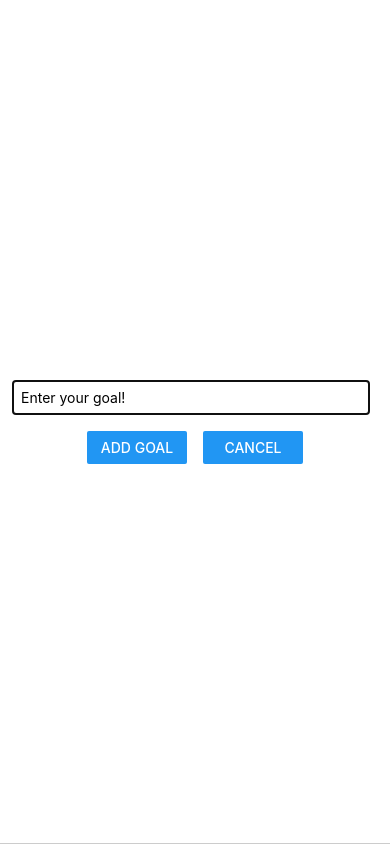
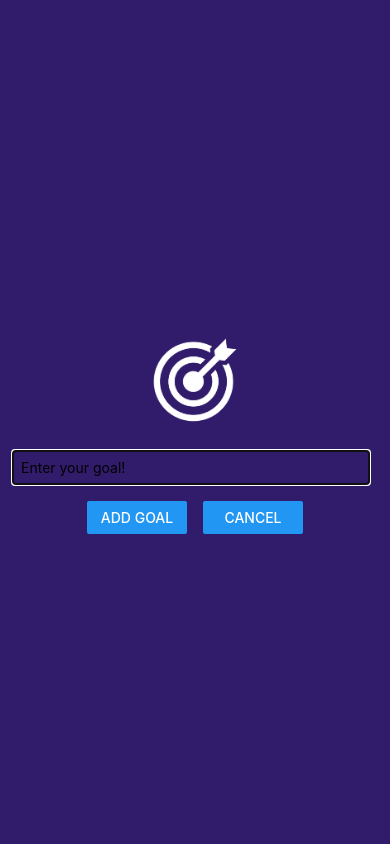
Before and after one commit to M-hossameldine/React-Native-P-01, a React Native app: screen / in a window 390 px wide. Both pictures are taken after a click on the button "ADD NEW GOAL". Built offline with nearby package versions, Linux system fonts and the light colour scheme.

Commit message:
feature: add goal modal image

```diff
--- a/components/GoalInput.js
+++ b/components/GoalInput.js
@@ -1,6 +1,13 @@
 import { useState } from "react";
 
-import { Modal, View, TextInput, Button, StyleSheet } from "react-native";
+import {
+  Modal,
+  View,
+  TextInput,
+  Button,
+  Image,
+  StyleSheet,
+} from "react-native";
 
 const GoalInput = (props) => {
   const [enteredGoalText, setEnteredGoalText] = useState("");
@@ -21,6 +28,10 @@
   return (
     <Modal visible={props.visible} animationType="slide">
       <View style={styles.inputContainer}>
+        <Image
+          source={require("../assets/images/goal.png")}
+          style={styles.image}
+        />
         <TextInput
           placeholder="Enter your goal!"
           style={styles.textInput}
@@ -46,8 +57,12 @@
     justifyContent: "center",
     alignItems: "center",
     padding: 16,
-    borderBottomWidth: 1,
-    borderBottomColor: "#ccc",
+    backgroundColor: "#311b6b",
+  },
+  image: {
+    width: 100,
+    height: 100,
+    margin: 20,
   },
   textInput: {
     borderWidth: 1,
```
Also changed, not shown: assets/images/goal.png (added).
